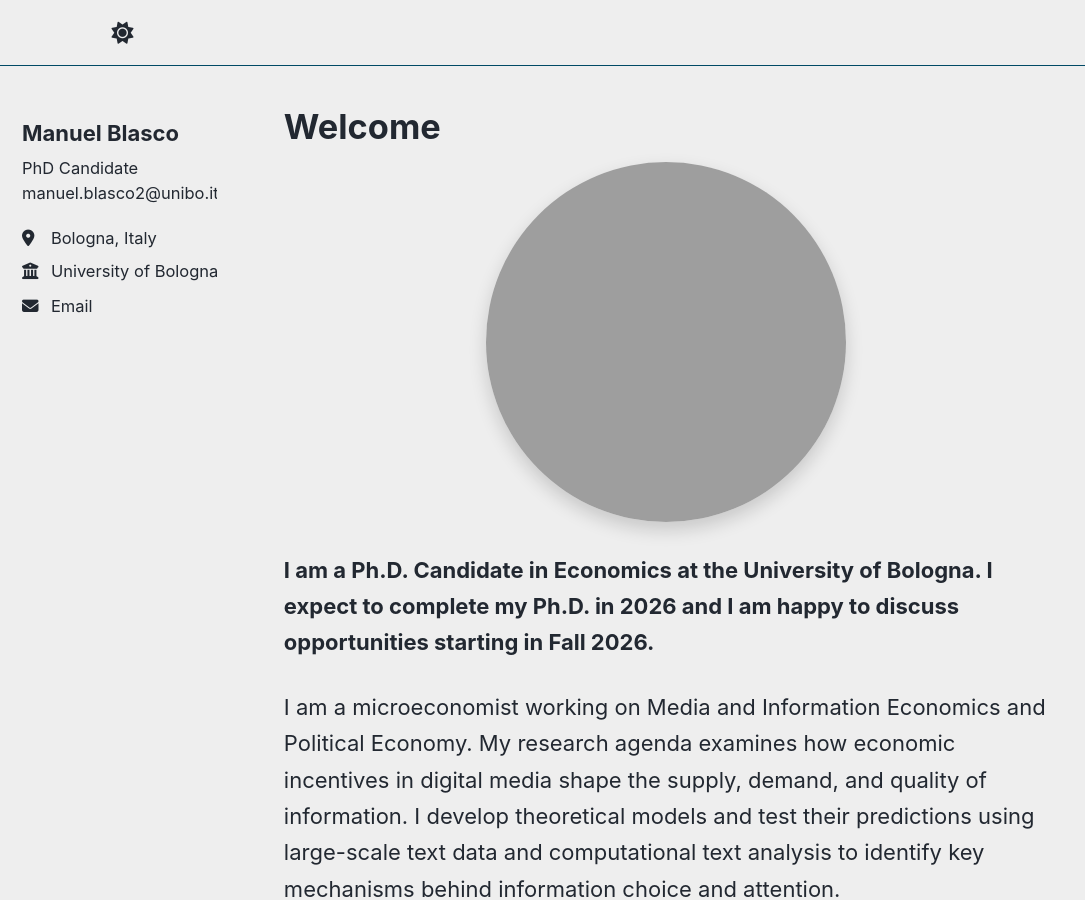
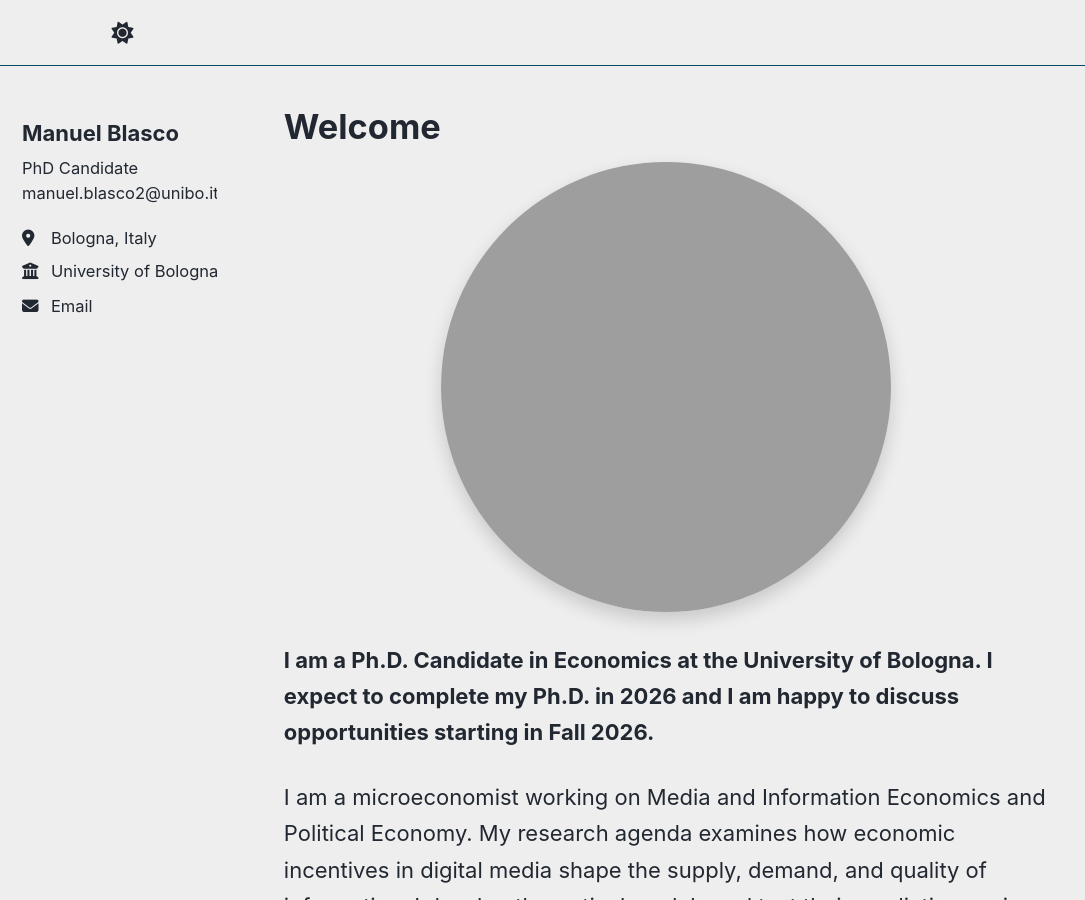
Before and after one commit to ManuelBlasco/manuelblasco.github.io, a Jekyll site: the page built from _pages/about.md, in a window 1280 px wide and 900 px high. Shown: the whole window, without its empty margins (0-1085 px from the left). Built offline with Jekyll 4.4.1, drawn with Linux system fonts in a browser that asks for light colours; a script that is not in the unit is left out.

Commit message:
Update about.md

```diff
--- a/_pages/about.md
+++ b/_pages/about.md
@@ -8,7 +8,15 @@ redirect_from:
   - /about.html
 ---
 
-<div style="text-align:center; margin-bottom:30px;"> <div style="width:min(360px,80vw); height:min(360px,80vw); border-radius:50%; overflow:hidden; box-shadow:0 8px 18px rgba(0,0,0,0.16); margin:0 auto;"> <img src="https://manuelblasco.github.io/images/profile5.png" alt="Manuel Blasco" loading="lazy" decoding="async" style="width:100%; height:100%; object-fit:cover; object-position:50% 10%; display:block;"> </div> </div>
+<div style="text-align:center; margin-bottom:30px;">
+  <div style="width:min(450px,90vw); height:min(450px,90vw); border-radius:50%; overflow:hidden; box-shadow:0 8px 18px rgba(0,0,0,0.16); margin:0 auto;">
+    <img src="https://manuelblasco.github.io/images/profile5.png"
+         alt="Manuel Blasco"
+         loading="lazy"
+         decoding="async"
+         style="width:100%; height:100%; object-fit:cover; object-position:50% 10%; display:block;">
+  </div>
+</div>
 
 **I am a Ph.D. Candidate in Economics at the University of Bologna. I expect to complete my Ph.D. in 2026 and I am happy to discuss opportunities starting in Fall 2026.**
 
```
